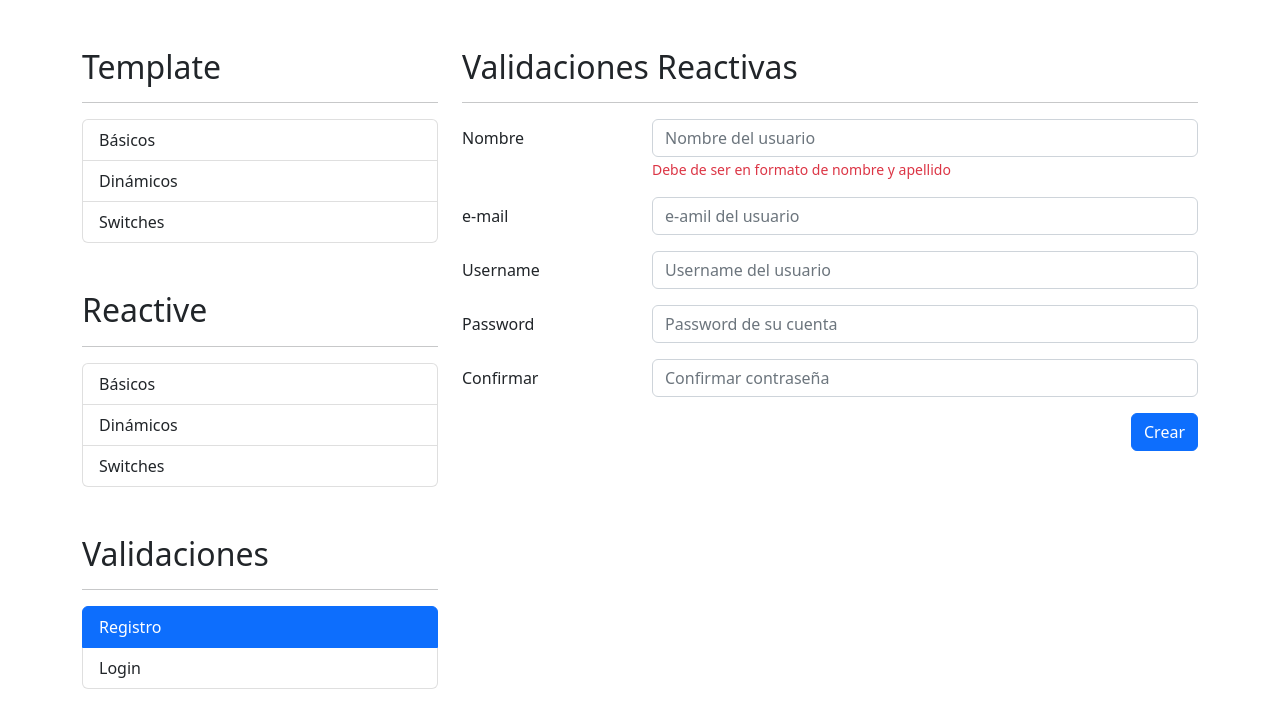
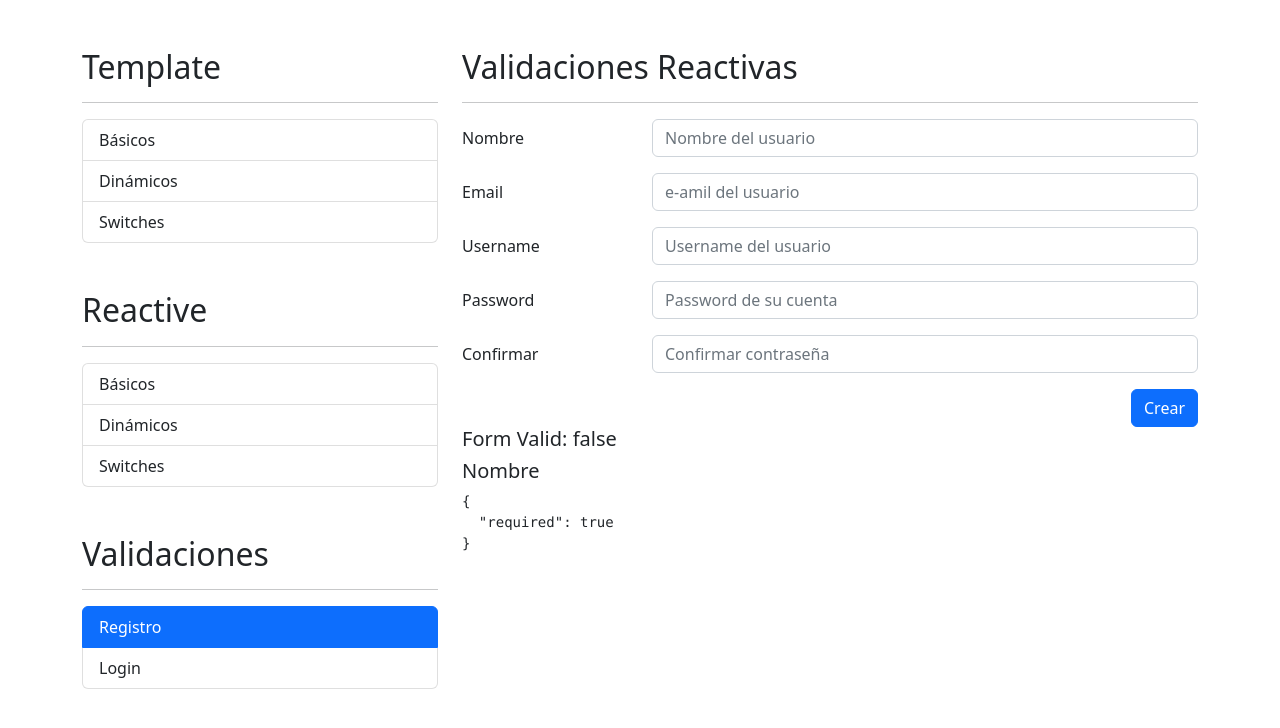
Before and after one commit to lelequinter/06-formulariosApp, an Angular app: page /auth/registro in a window 1280 px wide. Shown: the top 728 px of the page. Built offline with nearby package versions, Linux system fonts and the light colour scheme.

Commit message:
Validar contra una expresión regular

```diff
--- a/src/app/auth/auth.module.ts
+++ b/src/app/auth/auth.module.ts
@@ -1,5 +1,6 @@
 import { NgModule } from '@angular/core';
 import { CommonModule } from '@angular/common';
+import { ReactiveFormsModule } from '@angular/forms';
 
 import { AuthRoutingModule } from './auth-routing.module';
 import { RegistroComponent } from './pages/registro/registro.component';
@@ -13,7 +14,8 @@ import { LoginComponent } from './pages/login/login.component';
   ],
   imports: [
     CommonModule,
-    AuthRoutingModule
+    AuthRoutingModule,
+    ReactiveFormsModule
   ]
 })
 export class AuthModule { }
--- a/src/app/auth/pages/registro/registro.component.html
+++ b/src/app/auth/pages/registro/registro.component.html
@@ -1,7 +1,7 @@
 <h2>Validaciones Reactivas</h2>
 <hr />
 
-<div class="row">
+<div class="row" (ngSubmit)="submitFormulario()" [formGroup]="miFormulario">
   <div class="col">
     <form autocomplete="off">
       <!-- Nombre -->
@@ -12,13 +12,19 @@
             type="text"
             class="form-control"
             placeholder="Nombre del usuario"
+            formControlName="nombre"
           />
-          <span class="form-text text-danger"> Debe de ser en formato de nombre y apellido </span>
+          <span
+          class="form-text text-danger"
+          *ngIf="campoNoValido('nombre')"
+          >
+          Debe de ser en formato de nombre y apellido
+          </span>
         </div>
       </div>
       <!-- Email -->
       <div class="row mb-3">
-        <label class="col-sm-3 col-form-label">e-mail</label>
+        <label class="col-sm-3 col-form-label">Email</label>
         <div class="col-sm-9">
           <input
             type="email"
@@ -72,3 +78,7 @@
     </form>
   </div>
 </div>
+
+<h5>Form Valid: {{ miFormulario.valid }}</h5>
+<h5>Nombre</h5>
+<pre>{{ miFormulario.controls['nombre'].errors | json }}</pre>
--- a/src/app/auth/pages/registro/registro.component.ts
+++ b/src/app/auth/pages/registro/registro.component.ts
@@ -1,4 +1,5 @@
 import { Component, OnInit } from '@angular/core';
+import { FormBuilder, FormGroup, Validators } from '@angular/forms';
 
 @Component({
   selector: 'app-registro',
@@ -8,9 +9,27 @@ import { Component, OnInit } from '@angular/core';
 })
 export class RegistroComponent implements OnInit {
 
-  constructor() { }
+  //todo: temporal
+  NombreApellidoPattern: string = '([a-zA-Z]+) ([a-zA-Z]+)'
+
+  miFormulario: FormGroup = this.fb.group({
+    nombre: ['', [Validators.required, Validators.pattern(this.NombreApellidoPattern)]]
+  })
+
+  constructor(private fb: FormBuilder) { }
 
   ngOnInit(): void {
   }
 
+  campoNoValido(campo: string) {
+    return this.miFormulario.get(campo)?.invalid
+      && this.miFormulario.get(campo)?.touched
+  }
+
+  submitFormulario() {
+    console.log(this.miFormulario.value);
+
+    this.miFormulario.markAllAsTouched();
+  }
+
 }
```
